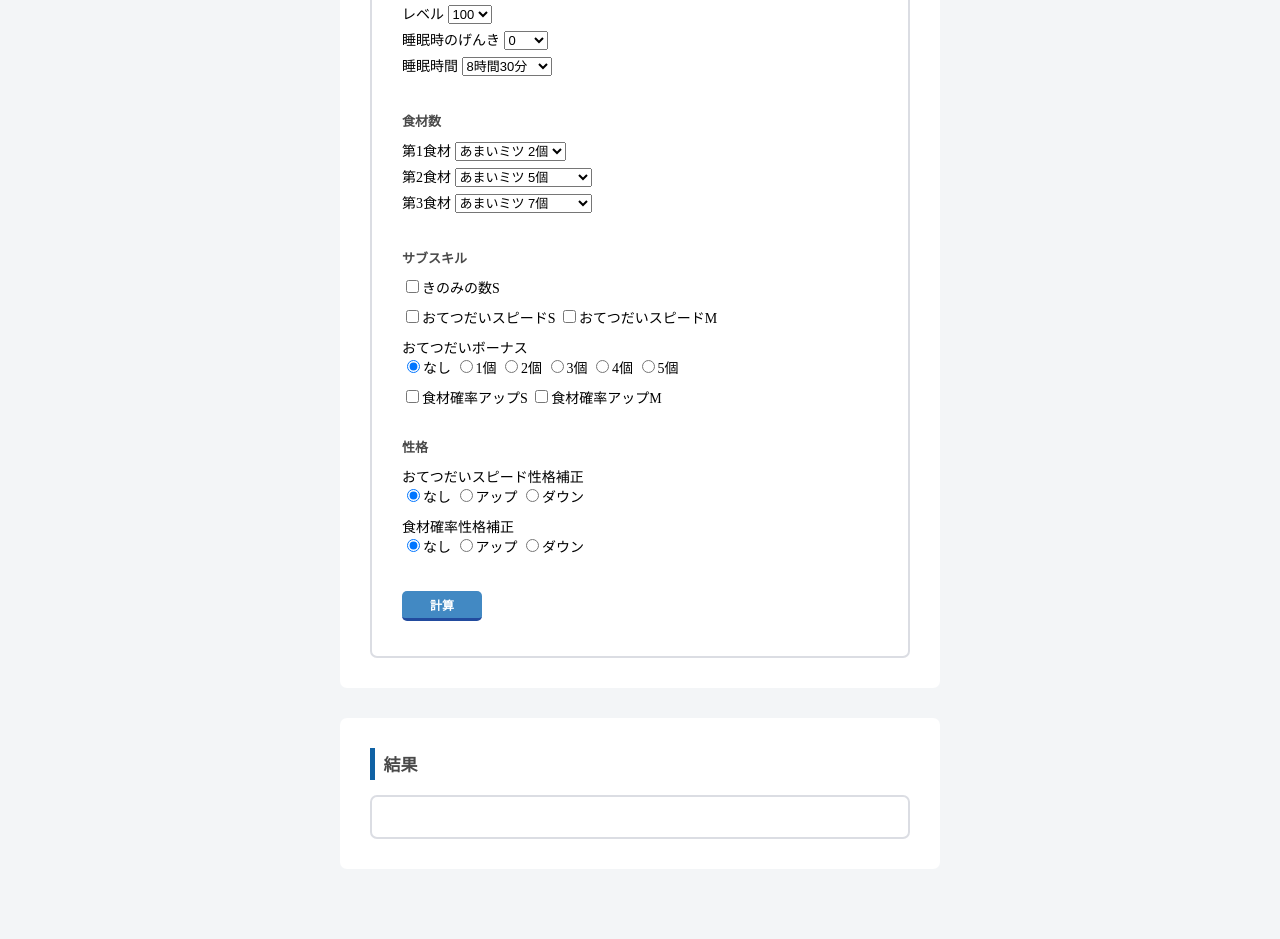
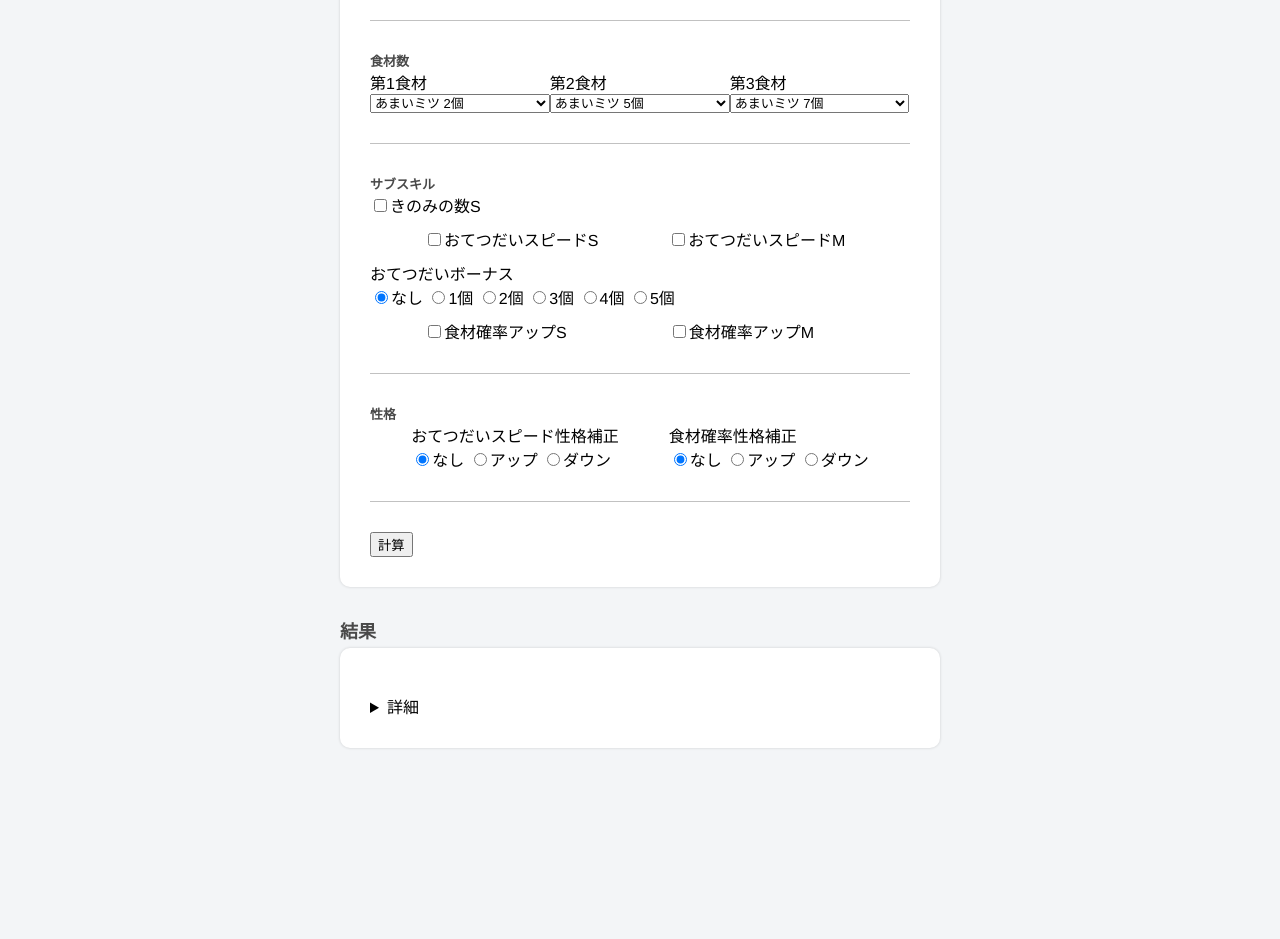
Before and after one commit to tizua/ps_web, a plain HTML site: page index.html in a window 1280 px wide. Shown: the part 302-1241 px from the top of the page. After the commit the page ends 1090 px from the top, so only its background shows below. Drawn offline with Linux system fonts and the light colour scheme.

Commit message:
Save HTML

```diff
--- a/index.html
+++ b/index.html
@@ -39,7 +39,8 @@
                         </label>
                     </div>
 
-                    <div class="container">
+                    <div class="container2">
+
                         <label>レベル
                             <select name="level" id="level" onchange="levelinput()">
                                 <script>
--- a/script.js
+++ b/script.js
@@ -43,7 +43,7 @@ window.nameinput=()=>{
         if(pokemondatas[i].name===nameVar){
 
             nameflag=1;
-            name.setAttribute("style","width:110px;") //selectの幅元に戻す
+            // name.setAttribute("style","width:110px;") //selectの幅元に戻す
 
             //食材候補リセット
             let ingredient1 = document.getElementById('ingredient1');
@@ -105,10 +105,10 @@ window.nameinput=()=>{
                 Oriberries=1;
             }
 
-            //ポケモン名が6文字以上ならinputの幅広げる
-            if(nameVar.length>6){
-            name.setAttribute("style","width:160px;")
-            }
+            // //ポケモン名が6文字以上ならinputの幅広げる
+            // if(nameVar.length>6){
+            // name.setAttribute("style","width:160px;")
+            // }
         }
 
     }
--- a/style.css
+++ b/style.css
@@ -7,14 +7,19 @@ html,body{
     margin:0;
     padding:0;
     background-color: rgb(243, 245, 247);
-    font-size: 14px;
+    font-size: 16px;
+    font-family: "Helvetica Neue",
+    Arial,
+    "Hiragino Kaku Gothic ProN",
+    "Hiragino Sans",
+    Meiryo,
+    sans-serif;
 
 
 }
 
 .top{
-    height:5px;
-    background-color: #1062a4;
+    display: none;
 }
 
 .header{
@@ -46,73 +51,58 @@ html,body{
 
 
 
-
-
 .mainwrapper{
     width:600px;
-    margin:50px auto 50px auto;
+    margin:40px auto;
     display: flex;
     flex-direction: column;
-    gap: 30px
-
+    gap: 30px;
 }
 
-.inputcontainer,.outputcontainer{
-    background-color: rgb(255, 255, 255);
-    padding: 30px;
-    border-radius:7px;
+.inputcontainer{
     display: flex;
     flex-direction: column;
-    gap:15px;
+    gap:5px;
 }
 
-.outputcontainer{
-    margin-bottom: 20px;
+.input{
+    gap: 20px;
+    background-color: white;
+    border-radius: 10px;
+    box-shadow: 0px 0px 3px 0px rgba(0, 0, 0, 0.164);
+    padding: 30px;
+}
+
+.s{
+    padding-bottom: 30px;
+    margin-bottom: 30px;
+    border-bottom:solid 1px #c1c1c1
 }
 
 
 
 
-.input{
+.outputcontainer{
     display: flex;
     flex-direction: column;
-    gap:30px;
-    width: 100%;
-
-    border: solid 2px rgb(219, 221, 227);
-    border-radius: 7px;
-    padding: 30px;
-
+    gap:5px;
 }
 
 .output{
-    width:100%;
-    border:solid 2px rgb(219, 221, 227);
-    border-radius: 7px;
-    padding: 20px 30px 20px 30px;
-
-}
-
-.s{
-    display: flex;
-    flex-direction: column;
-    gap:10px;
+    background-color: white;
+    border-radius: 10px;
+    box-shadow: 0px 0px 3px 0px rgba(0, 0, 0, 0.164);
+    padding: 30px;
 }
 
 
 
-
 h1{
-    margin:0;
-    font-size: 17px;
-    padding: 0.2em 0.5em;/*上下 左右の余白*/
+    margin:0px 0px 0px 0px;
+    font-size: 18px;
     background: transparent;/*背景透明に*/
     color: #494949;/*文字色*/
-    border-left: solid 5px #1062a4;
 }
-
-
-
 
 h2{
     margin:0;
@@ -120,257 +110,87 @@ h2{
     color: #494949;/*文字色*/
 }
 
-
 select{
     font-size: 13px;
-}
-
-
-label{
-    margin-bottom: 5px;
-}
-
-
-.name .container{
-    display: flex;
-    flex-direction: column;
-}
-
-
-.ingredient .container{
-    display: flex;
-    flex-direction: column;
-}
-
-.subskill .container,.personality .container{
-    display: flex;
-    flex-direction: column;
-    gap: 10px;
-
-}
-
-.speedP .container,.ingredientP .container{
-    display: flex;
-}
-
-
-
-
-.buttontext{
-    margin-right: auto;
-    margin-bottom:0px;
-    height:40px;
-    display: flex;
-    align-items: center;
-}
-
-
-.button{
-
-	width: 80px;
-    padding: 5px 0px;
-    font-size: 12px;
-	font-weight: bold;
-    border: none;
-    margin-right:auto;
-
-    text-decoration: none;
-    border-bottom: 3px solid #224b9e;
-	color: white;
-    background-color: #4289c3;
-	border-radius: 5px;
-}
-
-
-.button:hover {
-    margin-top: 2px;
-	border-bottom: 1px solid #0686b2;
-	color: #fff;
 }
 
 
 
 
 
-.result{
-    font-size: 16px;
-    font-weight: bold;
-    color: #494949;/*文字色*/
+
+.name .container select,.ingredient .container select{
+    display: block;
+    width: 100%;
 
 }
 
-.result p{
-    margin: 0px 0px 0px 0px;
+
+.name .container2{
+    display: flex;
+
+}
+
+.name .container2 label{
+    width:33.3%
+
+}
+
+.name .container2 select{
+    display: block;
+    width: 100%;
+
 }
 
 
-.result .string{
-    font-weight: normal;
-    font-size:14px;
-    color: #000000;/*文字色*/
-}
-
-.error p{
-    margin: 0px;
+.ingredient,.subskill,.personality{
+    display: flex;
+    flex-direction: column;
 }
 
 
 
-.details{
-    display: none;
-
+.ingredient .container{
+    display: flex;
 }
 
-.summary{
-    margin:20px 0px 0px 0px;
-    font-size:13px;
-
-    &:hover {
-        cursor: pointer;
-        color: #0686b2;
-    }
-
-}
-
-.detailslist{
-    margin-left:15px;
-
+.ingredient .container label{
+    width:33.3%
 }
 
 
-.detailslist h3{
-    margin:20px 0px 0px 0px;
-    color: #494949;/*文字色*/
-    font-size: 13px;
-}
 
-.detailslist h3:first-child{
-    margin-top: 15px;
-  }
-
-.detailslist p{
-    margin:5px 0px 0px 0px;
-    font-size: 13px;
-
+.subskill .container{
+    display: flex;
+    flex-direction: column;
+    gap:10px
 }
 
 
 
 
-/* 800px以下の時(タブレットの時) */
-@media(max-width:1000px){
+.berrieS,.speedB{
+    display: inline-block;
+    width:fit-content
+}
 
 
-    .speedB,.speedP,.ingredientP{
-        flex-direction: column;
-    }
+.speedSM,.ingredientSM{
+    display: flex;
+    margin:0 auto;
+    width:80%;
+    gap: 70px;
 
-    html,body{
-        font-size: 16px;
-    }
+}
 
-    .speedSM,.ingredientSM{
-        display: flex;
-        flex-direction: column;
-    }
-
-    .header .title{
-        padding: 30px 20px;
-        font-size: 20px
-    }
-
-    .header .explanation{
-        font-size: 14px;
-    }
-
-
-
-
-    h1{
-        font-size: 19px;
-    }
-
-    h2{
-        font-size: 14px;
-
-    }
-
-    select{
-        font-size: 15px;
-    }
-
-    .result{
-        font-size: 18px;
-
-    }
-
-    .result .string{
-        font-size:16px;
-    }
-
-    .summary{
-        font-size: 15px;
-    }
-
-    .detailslist h3{
-        font-size: 15px;
-    }
-
-    .detailslist p{
-        margin:5px 0px 0px 0px;
-        font-size: 15px;
-
-    }
-
-
-
+.ingredientSM label:first-child{
+    margin-right:32px;
 }
 
 
 
-
-/* 500px以下の時(スマホの時) */
-@media(max-width:700px){
-
-    .mainwrapper{
-        width:95%;
-        margin:35px auto 35px auto;
-        gap:25px;
-    }
-
-    .inputcontainer,.outputcontainer{
-        padding: 10px;
-    }
-
-    .input{
-        padding: 20px;
-    }
-
-    .output{
-        padding: 20px 20px 20px 20px;
-    }
-
-    .button{
-        width: 83px;
-        padding: 7px 0px;
-        font-size: 13px;
-    }
-
-
-
-
-
+.personality .container{
+    display: flex;
+    margin:0 auto;
+    gap:50px
 }
-
-/* 370px以下の時(極小スマホの時) */
-@media(max-width:370px){
-
-    .ingredient select{
-        display: block;
-    }
-
-
-
-
-
-}
--- /dev/null
+++ b/style2.css
@@ -0,0 +1,388 @@
+*{
+    /* *でHTML全体に適用、幅や高さにpaddingやborderを含める記述 */
+    box-sizing: border-box;
+}
+
+html,body{
+    margin:0;
+    padding:0;
+    background-color: rgb(243, 245, 247);
+    font-size: 14px;
+    font-family: "Helvetica Neue",
+    Arial,
+    "Hiragino Kaku Gothic ProN",
+    "Hiragino Sans",
+    Meiryo,
+    sans-serif;
+
+
+}
+
+.top{
+    height:5px;
+    background-color: #1062a4;
+}
+
+.header{
+    background-color: rgb(255, 255, 255);
+    box-shadow: 0 1px 3px 0 rgba(0, 0, 0, 0.164);
+    color: #494949;/*文字色*/
+}
+
+
+.header .title{
+    font-size: 18px;
+    font-weight:bold;
+    padding: 20px 20px;
+}
+
+
+
+.header .explanation{
+    background-color: #1062a4;
+    color: white;
+    padding: 10px 20px;
+    font-size: 13px;
+}
+
+
+.title p,.explanation p{
+    margin: 0;
+}
+
+
+
+
+
+.mainwrapper{
+    width:600px;
+    margin:50px auto 50px auto;
+    display: flex;
+    flex-direction: column;
+    gap: 30px
+
+}
+
+.inputcontainer,.outputcontainer{
+    background-color: rgb(255, 255, 255);
+    padding: 30px;
+    border-radius:7px;
+    display: flex;
+    flex-direction: column;
+    gap:15px;
+}
+
+.outputcontainer{
+    margin-bottom: 20px;
+}
+
+
+
+
+.input{
+    display: flex;
+    flex-direction: column;
+    gap:30px;
+    width: 100%;
+
+    border: solid 2px rgb(219, 221, 227);
+    border-radius: 7px;
+    padding: 30px;
+
+}
+
+.output{
+    width:100%;
+    border:solid 2px rgb(219, 221, 227);
+    border-radius: 7px;
+    padding: 20px 30px 20px 30px;
+
+}
+
+.s{
+    display: flex;
+    flex-direction: column;
+    gap:10px;
+}
+
+
+
+
+h1{
+    margin:0;
+    font-size: 17px;
+    padding: 0.2em 0.5em;/*上下 左右の余白*/
+    background: transparent;/*背景透明に*/
+    color: #494949;/*文字色*/
+    border-left: solid 5px #1062a4;
+}
+
+
+
+
+h2{
+    margin:0;
+    font-size: 13px;
+    color: #494949;/*文字色*/
+}
+
+
+select{
+    font-size: 13px;
+}
+
+
+label{
+    margin-bottom: 5px;
+}
+
+
+.name .container,.name .container2{
+    display: flex;
+    flex-direction: column;
+}
+
+
+.ingredient .container{
+    display: flex;
+    flex-direction: column;
+}
+
+.subskill .container,.personality .container{
+    display: flex;
+    flex-direction: column;
+    gap: 10px;
+
+}
+
+.speedP .container,.ingredientP .container{
+    display: flex;
+}
+
+
+
+
+.buttontext{
+    margin-right: auto;
+    margin-bottom:0px;
+    height:40px;
+    display: flex;
+    align-items: center;
+}
+
+
+.button{
+
+	width: 80px;
+    padding: 5px 0px;
+    font-size: 12px;
+	font-weight: bold;
+    border: none;
+    margin-right:auto;
+
+    text-decoration: none;
+    border-bottom: 3px solid #224b9e;
+	color: white;
+    background-color: #4289c3;
+	border-radius: 5px;
+}
+
+
+.button:hover {
+    margin-top: 2px;
+	border-bottom: 1px solid #0686b2;
+	color: #fff;
+}
+
+
+
+.output{
+    display: flex;
+    flex-direction: column;
+    gap:10px;
+}
+
+
+.result{
+    font-size: 16px;
+    font-weight: bold;
+    color: #494949;/*文字色*/
+
+}
+
+.result p{
+    margin: 0px 0px 0px 0px;
+}
+
+
+.result .string{
+    font-weight: normal;
+    font-size:14px;
+    color: #000000;/*文字色*/
+}
+
+.error p{
+    margin: 0px;
+}
+
+
+
+
+
+
+.details{
+    display: none;
+
+}
+
+.summary{
+    font-size:13px;
+
+    &:hover {
+        cursor: pointer;
+        color: #0686b2;
+    }
+
+}
+
+.detailslist{
+    margin-left:15px;
+
+}
+
+.detailslist h3{
+    margin:20px 0px 0px 0px;
+    color: #494949;/*文字色*/
+    font-size: 13px;
+}
+
+.detailslist h3:first-child{
+    margin-top: 15px;
+  }
+
+.detailslist p{
+    margin:5px 0px 0px 0px;
+    font-size: 13px;
+
+}
+
+
+
+
+/* 800px以下の時(タブレットの時) */
+@media(max-width:1000px){
+
+
+    .speedB,.speedP,.ingredientP{
+        flex-direction: column;
+    }
+
+    html,body{
+        font-size: 16px;
+    }
+
+    .speedSM,.ingredientSM{
+        display: flex;
+        flex-direction: column;
+    }
+
+    .header .title{
+        padding: 30px 20px;
+        font-size: 20px
+    }
+
+    .header .explanation{
+        font-size: 14px;
+    }
+
+
+
+
+    h1{
+        font-size: 19px;
+    }
+
+    h2{
+        font-size: 14px;
+
+    }
+
+    select{
+        font-size: 15px;
+    }
+
+    .result{
+        font-size: 18px;
+
+    }
+
+    .result .string{
+        font-size:16px;
+    }
+
+    .summary{
+        font-size: 15px;
+    }
+
+    .detailslist h3{
+        font-size: 15px;
+    }
+
+    .detailslist p{
+        margin:5px 0px 0px 0px;
+        font-size: 15px;
+
+    }
+
+
+
+}
+
+
+
+
+/* 500px以下の時(スマホの時) */
+@media(max-width:700px){
+
+    .mainwrapper{
+        width:95%;
+        margin:35px auto 35px auto;
+        gap:25px;
+    }
+
+    .inputcontainer,.outputcontainer{
+        padding: 10px;
+    }
+
+    .input{
+        padding: 20px;
+    }
+
+    .output{
+        padding: 20px 20px 20px 20px;
+    }
+
+    .button{
+        width: 83px;
+        padding: 7px 0px;
+        font-size: 13px;
+    }
+
+
+
+
+
+}
+
+/* 370px以下の時(極小スマホの時) */
+@media(max-width:370px){
+
+    .ingredient select{
+        display: block;
+    }
+
+
+
+
+
+}
```
